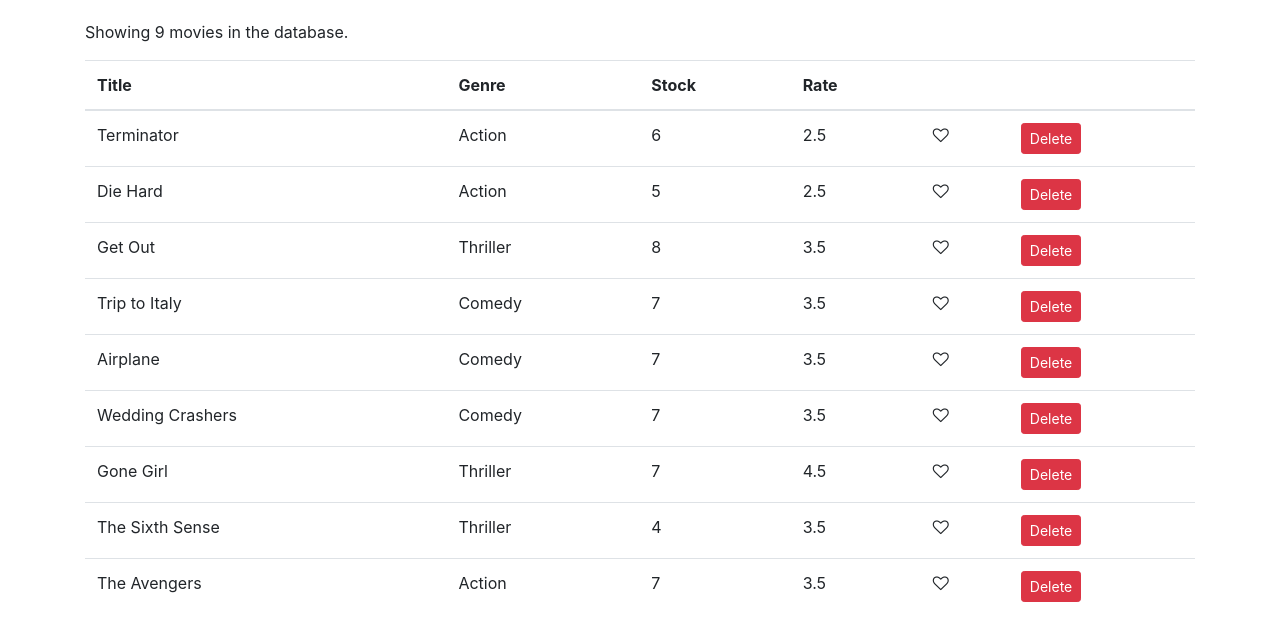
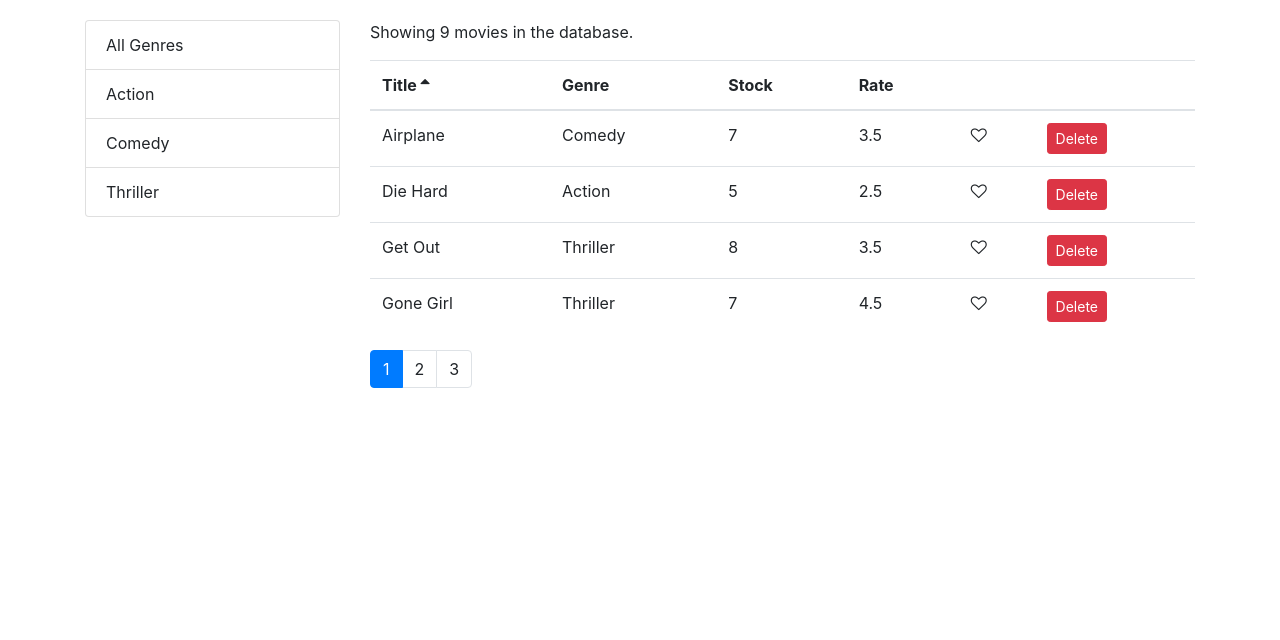
Before and after one commit to ajperezp/Video-rental-app, a React (Create React App) app: page / in a window 1280 px wide. Shown: the top 640 px of the page. Built offline with nearby package versions, Linux system fonts and the light colour scheme.

Commit message:
Third Commit. Pagination, Filtering, and Sorting

```diff
--- a/package.json
+++ b/package.json
@@ -8,6 +8,8 @@
     "@testing-library/user-event": "^12.1.10",
     "bootstrap": "^4.1.1",
     "font-awesome": "^4.7.0",
+    "lodash": "^4.17.10",
+    "prop-types": "^15.6.2",
     "react": "^17.0.1",
     "react-dom": "^17.0.1",
     "react-scripts": "4.0.1",
--- /dev/null
+++ b/src/components/common/listGroup.jsx
@@ -0,0 +1,32 @@
+import React from "react";
+
+const ListGroup = ({
+  items,
+  textProperty,
+  valueProperty,
+  selectedItem,
+  onItemSelect,
+}) => {
+  return (
+    <ul className="list-group">
+      {items.map((item) => (
+        <li
+          onClick={() => onItemSelect(item)}
+          key={item[valueProperty]}
+          className={
+            item === selectedItem ? "list-group-item active" : "list-group-item"
+          }
+        >
+          {item[textProperty]}
+        </li>
+      ))}
+    </ul>
+  );
+};
+
+ListGroup.defaultProps = {
+  textProperty: "name",
+  valueProperty: "_id",
+};
+
+export default ListGroup;
--- /dev/null
+++ b/src/components/common/pagination.jsx
@@ -0,0 +1,35 @@
+import React from "react";
+import PropTypes from "prop-types";
+import _ from "lodash";
+
+const Pagination = ({ itemsCount, pageSize, currentPage, onPageChange }) => {
+  const pagesCount = Math.ceil(itemsCount / pageSize);
+  if (pagesCount === 1) return null;
+  const pages = _.range(1, pagesCount + 1);
+
+  return (
+    <nav>
+      <ul className="pagination">
+        {pages.map((page) => (
+          <li
+            key={page}
+            className={page === currentPage ? "page-item active" : "page-item"}
+          >
+            <a className="page-link" onClick={() => onPageChange(page)}>
+              {page}
+            </a>
+          </li>
+        ))}
+      </ul>
+    </nav>
+  );
+};
+
+Pagination.propTypes = {
+  itemsCount: PropTypes.number.isRequired,
+  pageSize: PropTypes.number.isRequired,
+  currentPage: PropTypes.number.isRequired,
+  onPageChange: PropTypes.func.isRequired,
+};
+
+export default Pagination;
--- /dev/null
+++ b/src/components/common/table.jsx
@@ -0,0 +1,14 @@
+import React from "react";
+import TableBody from "./tableBody";
+import TableHeader from "./tableHeader";
+
+const Table = ({ columns, sortColumn, onSort, data }) => {
+  return (
+    <table className="table">
+      <TableHeader columns={columns} sortColumn={sortColumn} onSort={onSort} />
+      <TableBody columns={columns} data={data} />
+    </table>
+  );
+};
+
+export default Table;
--- /dev/null
+++ b/src/components/common/tableBody.jsx
@@ -0,0 +1,33 @@
+import React, { Component } from "react";
+import _ from "lodash";
+
+class TableBody extends Component {
+  renderCell = (item, column) => {
+    if (column.content) return column.content(item);
+
+    return _.get(item, column.path);
+  };
+
+  createKey = (item, column) => {
+    return item._id + (column.path || column.key);
+  };
+
+  render() {
+    const { data, columns } = this.props;
+    return (
+      <tbody>
+        {data.map((item) => (
+          <tr key={item._id}>
+            {columns.map((column) => (
+              <td key={this.createKey(item, column)}>
+                {this.renderCell(item, column)}
+              </td>
+            ))}
+          </tr>
+        ))}
+      </tbody>
+    );
+  }
+}
+
+export default TableBody;
--- /dev/null
+++ b/src/components/common/tableHeader.jsx
@@ -0,0 +1,43 @@
+import React, { Component } from "react";
+
+class TableHeader extends Component {
+  raiseSort = (path) => {
+    const sortColumn = { ...this.props.sortColumn };
+    if (sortColumn.path === path)
+      sortColumn.order = sortColumn.order === "asc" ? "desc" : "asc";
+    else {
+      sortColumn.path = path;
+      sortColumn.order = "asc";
+    }
+    this.props.onSort(sortColumn);
+  };
+
+  renderSortIcon = (column) => {
+    const { sortColumn } = this.props;
+
+    if (column.path !== sortColumn.path) return null;
+    if (sortColumn.order === "asc") return <i className="fa fa-sort-asc"></i>;
+    return <i className="fa fa-sort-desc"></i>;
+  };
+
+  render() {
+    return (
+      <thead>
+        <tr>
+          {this.props.columns.map((column) => (
+            <th
+              className="clickable"
+              key={column.path || column.key}
+              onClick={() => this.raiseSort(column.path)}
+              scope="col"
+            >
+              {column.label} {this.renderSortIcon(column)}
+            </th>
+          ))}
+        </tr>
+      </thead>
+    );
+  }
+}
+
+export default TableHeader;
--- a/src/components/movies.jsx
+++ b/src/components/movies.jsx
@@ -1,11 +1,26 @@
 import React, { Component } from "react";
 import { getMovies } from "../services/fakeMovieService";
-import Like from "./common/like";
+import { getGenres } from "../services/fakeGenreService";
+import { paginate } from "../utils/paginate";
+import ListGroup from "./common/listGroup";
+import Pagination from "./common/pagination";
+import MoviesTable from "./moviesTable";
+import _ from "lodash";
 
 class Movies extends Component {
   state = {
-    movies: getMovies(),
+    movies: [],
+    genres: [],
+    currentPage: 1,
+    pageSize: 4,
+    sortColumn: { path: "title", order: "asc" },
   };
+
+  componentDidMount() {
+    const genres = [{ _id: "", name: "All Genres" }, ...getGenres()];
+
+    this.setState({ movies: getMovies(), genres });
+  }
 
   handleDelete = (movie) => {
     const movies = this.state.movies.filter((m) => m._id !== movie._id);
@@ -20,51 +35,74 @@
     this.setState({ movies });
   };
 
+  handlePageChange = (page) => {
+    this.setState({ currentPage: page });
+  };
+
+  handleGenreSelect = (genre) => {
+    this.setState({ selectedGenre: genre, currentPage: 1 });
+  };
+
+  handleSort = (sortColumn) => {
+    this.setState({ sortColumn });
+  };
+
+  getPageData = () => {
+    const {
+      pageSize,
+      currentPage,
+      sortColumn,
+      selectedGenre,
+      movies: allMovies,
+    } = this.state;
+
+    const filtered =
+      selectedGenre && selectedGenre._id
+        ? allMovies.filter((m) => m.genre._id === selectedGenre._id)
+        : allMovies;
+
+    const sorted = _.orderBy(filtered, [sortColumn.path], [sortColumn.order]);
+
+    const movies = paginate(sorted, currentPage, pageSize);
+
+    return { totalCount: filtered.length, data: movies };
+  };
+
   render() {
     const { length: count } = this.state.movies;
 
+    const { pageSize, currentPage, sortColumn } = this.state;
+
     if (count === 0) return <p>There are no movies in the database</p>;
 
+    const { totalCount, data: movies } = this.getPageData();
+
     return (
-      <React.Fragment>
-        <p>Showing {count} movies in the database.</p>
-        <table className="table">
-          <thead>
-            <tr>
-              <th scope="col">Title</th>
-              <th scope="col">Genre</th>
-              <th scope="col">Stock</th>
-              <th scope="col">Rate</th>
-              <th scope="col"></th>
-              <th scope="col"></th>
-            </tr>
-          </thead>
-          <tbody>
-            {this.state.movies.map((movie) => (
-              <tr key={movie._id}>
-                <td scope="row">{movie.title}</td>
-                <td>{movie.genre.name}</td>
-                <td>{movie.numberInStock}</td>
-                <td>{movie.dailyRentalRate}</td>
-                <td>
-                  <Like
-                    liked={movie.liked}
-                    onClick={() => this.handleLike(movie)}
-                  />
-                </td>
-                <td>
-                  <button
-                    onClick={() => this.handleDelete(movie)}
-                    className="btn btn-danger btn-sm"
-                  >
-                    Delete
-                  </button>
-                </td>
-              </tr>
-            ))}
-          </tbody>
-        </table>
-      </React.Fragment>
+      <div className="row">
+        <div className="col-3">
+          <ListGroup
+            items={this.state.genres}
+            selectedItem={this.state.selectedGenre}
+            onItemSelect={this.handleGenreSelect}
+          />
+        </div>
+        <div className="col">
+          <p>Showing {totalCount} movies in the database.</p>
+          <MoviesTable
+            movies={movies}
+            sortColumn={sortColumn}
+            onLike={this.handleLike}
+            onDelete={this.handleDelete}
+            onSort={this.handleSort}
+          />
+          <Pagination
+            itemsCount={totalCount}
+            pageSize={pageSize}
+            currentPage={currentPage}
+            onPageChange={this.handlePageChange}
+          />
+        </div>
+      </div>
     );
   }
 }
--- /dev/null
+++ b/src/components/moviesTable.jsx
@@ -0,0 +1,43 @@
+import React, { Component } from "react";
+import Like from "./common/like";
+import Table from "./common/table";
+
+class MoviesTable extends Component {
+  columns = [
+    { path: "title", label: "Title" },
+    { path: "genre.name", label: "Genre" },
+    { path: "numberInStock", label: "Stock" },
+    { path: "dailyRentalRate", label: "Rate" },
+    {
+      key: "like",
+      content: (movie) => (
+        <Like liked={movie.liked} onClick={() => this.props.onLike(movie)} />
+      ),
+    },
+    {
+      key: "delete",
+      content: (movie) => (
+        <button
+          onClick={() => this.props.onDelete(movie)}
+          className="btn btn-danger btn-sm"
+        >
+          Delete
+        </button>
+      ),
+    },
+  ];
+  render() {
+    const { movies, onSort, sortColumn } = this.props;
+
+    return (
+      <Table
+        columns={this.columns}
+        data={movies}
+        sortColumn={sortColumn}
+        onSort={onSort}
+      />
+    );
+  }
+}
+
+export default MoviesTable;
--- a/src/index.css
+++ b/src/index.css
@@ -12,3 +12,7 @@
   font-family: source-code-pro, Menlo, Monaco, Consolas, "Courier New",
     monospace;
 }
+
+.clickable {
+  cursor: pointer;
+}
--- /dev/null
+++ b/src/utils/paginate.js
@@ -0,0 +1,6 @@
+import _ from "lodash";
+
+export function paginate(items, pageNumber, pageSize) {
+  const startIndex = (pageNumber - 1) * pageSize;
+  return _(items).slice(startIndex).take(pageSize).value();
+}
```
Also changed, not shown: 1 other file (tests, documents, lock files or other folders).
